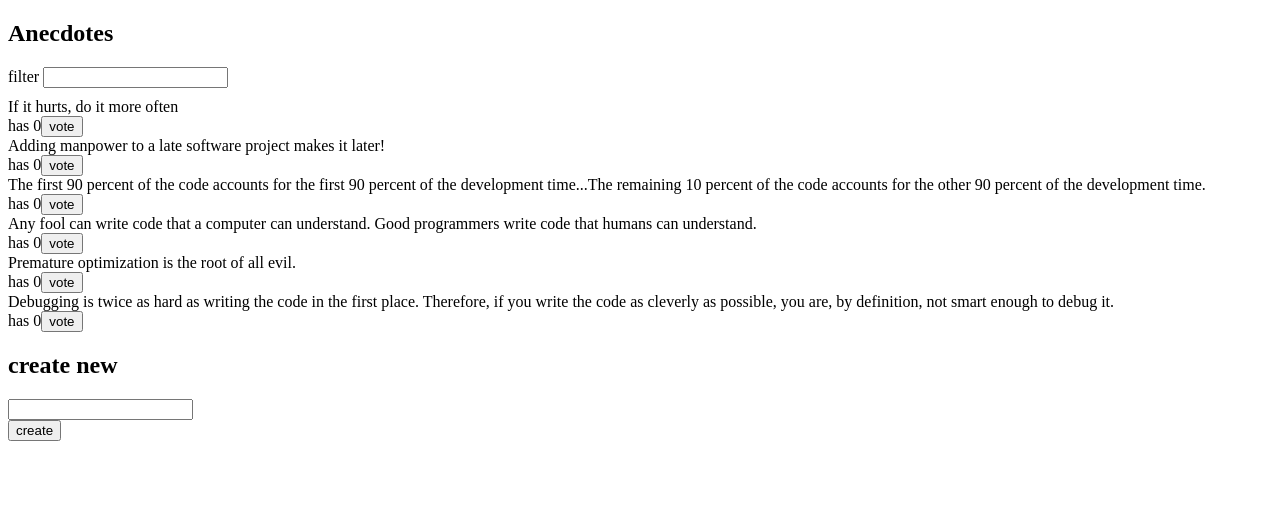
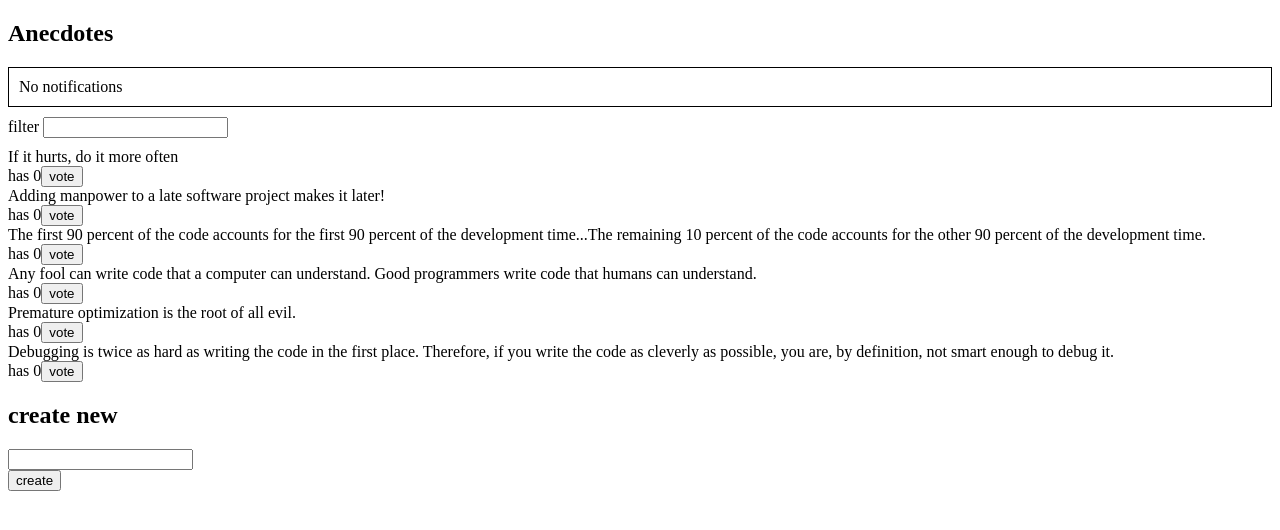
Before and after one commit to renecrapaud/frontEnd-bootcamp, a React (Vite) app in the folder part6/redux-anecdotes/: page / in a window 1280 px wide. Shown: the top 530 px of the page. Built offline with nearby package versions, Linux system fonts and the light colour scheme.

Commit message:
6.12 anecdotes-redux. Step 10. Adding redux store to notification component.

```diff
--- a/part6/redux-anecdotes/src/App.jsx
+++ b/part6/redux-anecdotes/src/App.jsx
@@ -1,11 +1,13 @@
 import AnecdoteForm from './components/AnecdoteForm'
 import AnecdoteList from './components/AnecdoteList'
 import FilterForm from './components/FilterForm'
+import Notification from './components/Notification'
 
 const App = () => {
   return (
     <div>
       <h2>Anecdotes</h2>
+      <Notification />
       <FilterForm />
       <AnecdoteList />
       <AnecdoteForm />
--- a/part6/redux-anecdotes/src/components/Notification.jsx
+++ b/part6/redux-anecdotes/src/components/Notification.jsx
@@ -1,4 +1,7 @@
+import { useSelector } from 'react-redux'
+
 const Notification = () => {
+  const notification = useSelector(state => state.notification)
   const style = {
     border: 'solid',
     padding: 10,
@@ -6,7 +9,7 @@
     marginBottom: 10
   }
 
-  return <div style={style}>render here notification...</div>
+  return <div style={style}>{notification}</div>
 }
 
 export default Notification
--- /dev/null
+++ b/part6/redux-anecdotes/src/reducers/notificationReducer.js
@@ -0,0 +1,14 @@
+import { createSlice } from '@reduxjs/toolkit'
+
+const notificationSlice = createSlice({
+  name: 'notification',
+  initialState: 'No notifications',
+  reducers: {
+    setNotification(state, action) {
+      return action.payload
+    }
+  }
+})
+
+export const { setNotification } = notificationSlice.actions
+export default notificationSlice.reducer
--- a/part6/redux-anecdotes/src/store.js
+++ b/part6/redux-anecdotes/src/store.js
@@ -2,11 +2,13 @@
 
 import anecdotesReducer from './reducers/anecdoteReducer'
 import filterReducer from './reducers/filterReducer'
+import notificationReducer from './reducers/notificationReducer'
 
 const store = configureStore({
   reducer: {
     anecdotes: anecdotesReducer,
-    filter: filterReducer
+    filter: filterReducer,
+    notification: notificationReducer
   }
 })
 
```
